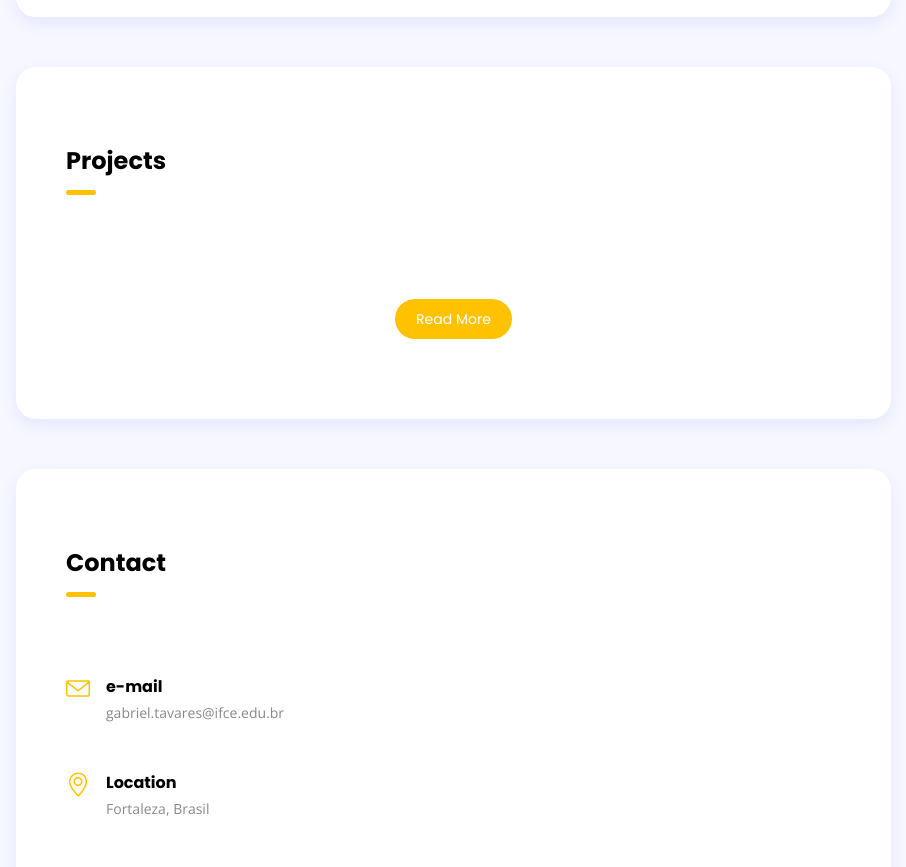
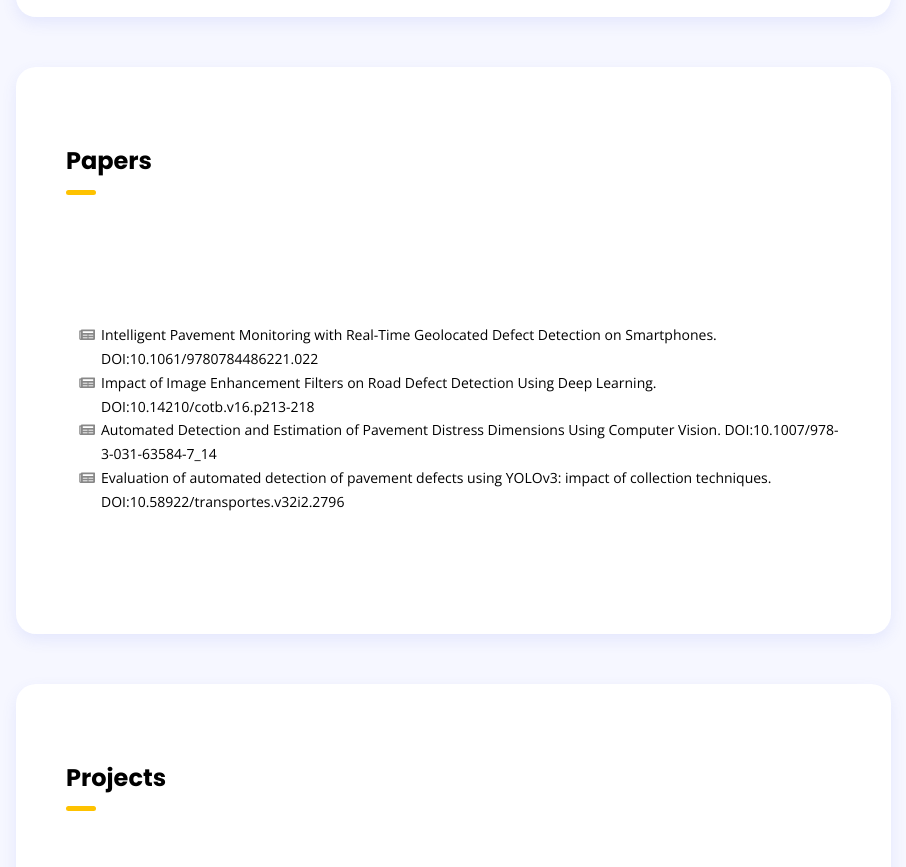
Before and after one commit to gabrieltavaresmelo/portifolio, a plain HTML site: page index.html in a window 1280 px wide. Shown: the part 4993-5860 px from the top of the page, without its empty margins (334-1240 px from the left). Drawn offline with nearby package versions, Linux system fonts and the light colour scheme.

Commit message:
Update index.html

```diff
--- a/index.html
+++ b/index.html
@@ -438,6 +438,37 @@
 					</div>
 				</div>
 				<span class="timeline-line"></span>
+			</div>
+		</section>
+
+
+		<section id="works" class="shadow-blue white-bg padding">
+			<h3 class="section-title">Papers</h3>
+			<div class="spacer" data-height="80"></div>
+
+			<div class="row mt-5">
+
+				<div class="col-md-12 mb-4">
+<!-- 					<h4 class="mt-4 mt-md-0 mb-4">Skills</h4> -->
+					<ul class="fa-ul mb-0 mb-3">
+                        <li>
+                            <span class="fa-li"><i class="fas fa-newspaper"></i></span>
+							<a href="http://dx.doi.org/10.1061/9780784486221.022" target="_blank">Intelligent Pavement Monitoring with Real-Time Geolocated Defect Detection on Smartphones. DOI:10.1061/9780784486221.022</a>
+                        </li>
+                        <li>
+                            <span class="fa-li"><i class="fas fa-newspaper"></i></span>
+							<a href="http://dx.doi.org/10.14210/cotb.v16.p213-218" target="_blank">Impact of Image Enhancement Filters on Road Defect Detection Using Deep Learning. DOI:10.14210/cotb.v16.p213-218</a>
+                        </li>
+                        <li>
+                            <span class="fa-li"><i class="fas fa-newspaper"></i></span>
+							<a href="http://dx.doi.org/10.1007/978-3-031-63584-7_14" target="_blank">Automated Detection and Estimation of Pavement Distress Dimensions Using Computer Vision. DOI:10.1007/978-3-031-63584-7_14</a>
+                        </li>
+                        <li>
+                            <span class="fa-li"><i class="fas fa-newspaper"></i></span>
+							<a href="https://www.revistatransportes.org.br/anpet/article/view/2796/1046" target="_blank">Evaluation of automated detection of pavement defects using YOLOv3: impact of collection techniques. DOI:10.58922/transportes.v32i2.2796</a>
+                        </li>
+                    </ul>
+				</div>
 			</div>
 		</section>
 
```
